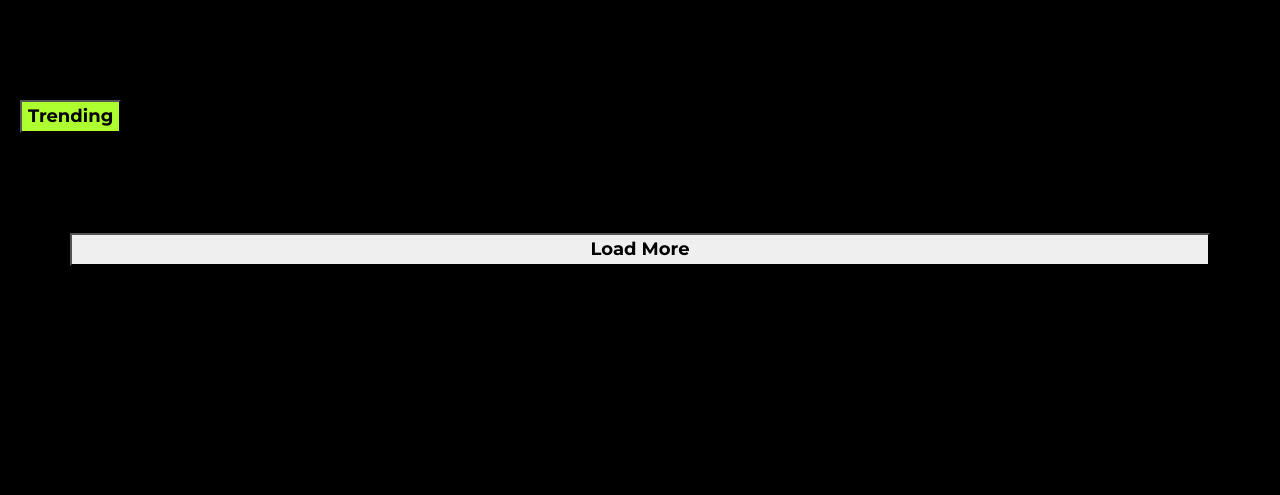
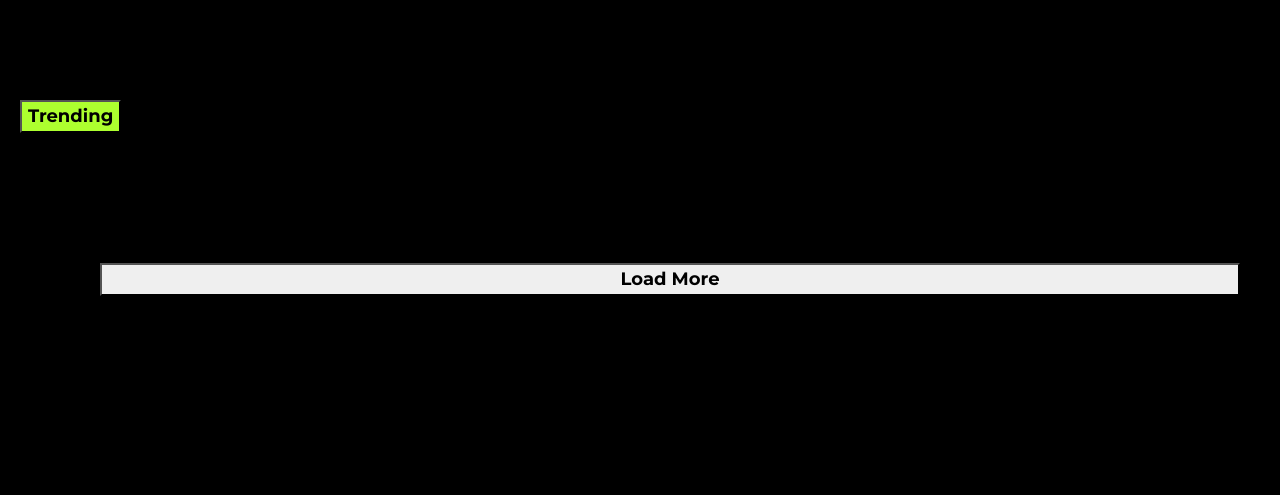
Before and after one commit to keira-claudette/Xpression, a Flask app: page / in a window 1280 px wide. Shown: the part 226-721 px from the top of the page. Run offline with Flask 2, Linux system fonts and the light colour scheme; some libraries are stand-ins or nearby versions.

Commit message:
added css for 'load more' button

```diff
--- a/static/sctipts/main.js
+++ b/static/sctipts/main.js
@@ -15,7 +15,7 @@
             });
             $('div.col').append('<img class="like" src="../static/Images/heart.png" alt="You can like me"/>');
             $('img.like').click(function() {
-                alert('I see you liked me! I will save this for you ;)');
+                alert('I see you liked me! RIGHT CLICK to save me ;)');
             });
             $('button.more').click(function(){
                 var reads = 100;
--- a/static/styles/style.css
+++ b/static/styles/style.css
@@ -92,3 +92,6 @@
         width: 30px;
         height: 30px;
     }
+    button.more {
+        margin: 30px;
+    }
```
